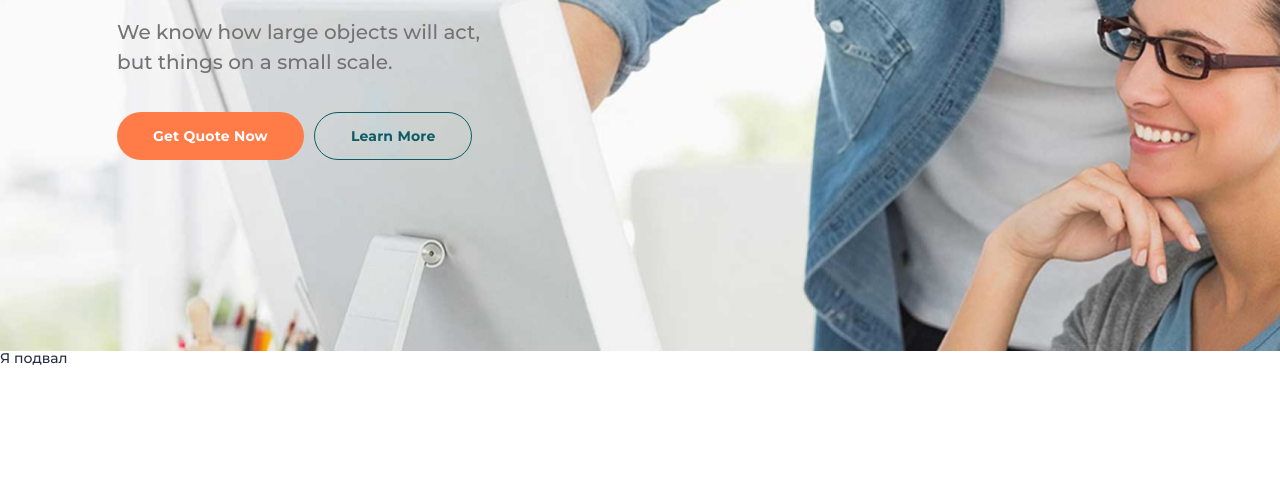
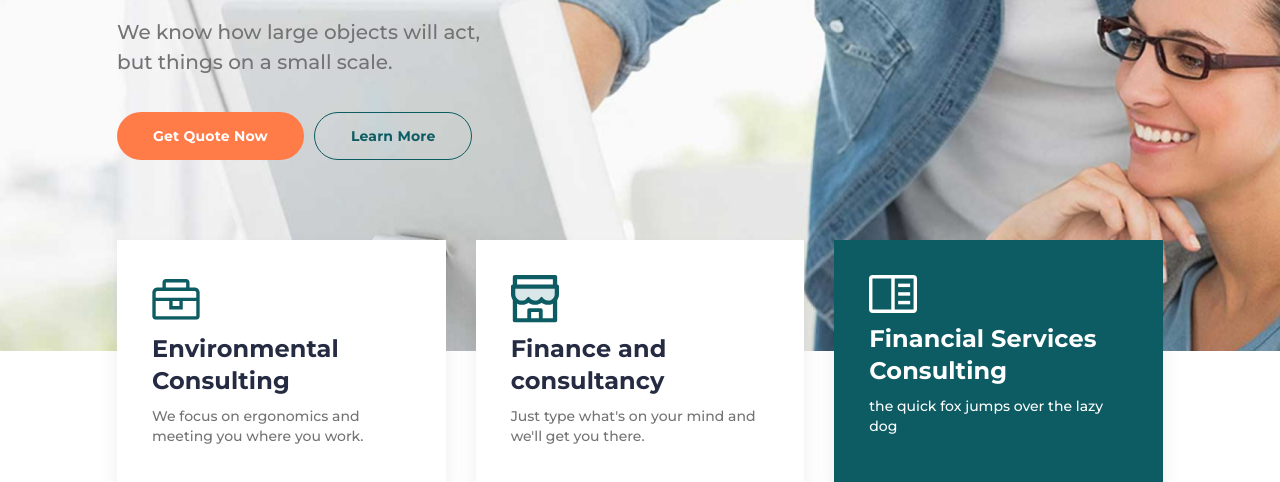
Before and after one commit to Gerilovich/relvise, a plain HTML site: page index.html in a window 1280 px wide. Shown: the part 440-922 px from the top of the page. Before the commit the page ends 805 px from the top, so only its background shows below. Drawn offline with Linux system fonts and the light colour scheme.

Commit message:
add a second block+adaptive

```diff
--- a/css/style.css
+++ b/css/style.css
@@ -156,6 +156,13 @@ body {
 
 .page__main-block {}
 
+
+.page__services {
+	position: relative;
+	z-index: 2;
+	margin: -111px 0px 0px 0px;
+}
+
 /* ================MAIN======================= */
 
 
@@ -241,6 +248,7 @@ body {
 	.main-block__image img {
 		opacity: 0.5;
 	}
+
 	.main-block__body {
 		padding: 120px 0px 191px 0px;
 	}
@@ -250,12 +258,15 @@ body {
 	.main-block__title {
 		font-size: 42px;
 	}
+
 	.main-block__button {
 		flex: 1 1 100%;
 	}
+
 	.main-block__image img {
 		opacity: 0.3;
 	}
+
 	.main-block__text {
 		color: #111010;
 	}
@@ -267,6 +278,89 @@ body {
 	}
 }
 
+/* =================END======MAIN================= */
+
+.services {}
+
+.services__container {}
+
+.services__body {
+
+}
+
+.services__column {
+	flex: 0 1 33.333%;
+}
+
+
+
+.services__item {
+	height: 100%;
+	box-shadow: 0px 13px 19px rgba(0, 0, 0, 0.07);
+	background-color: #fff;
+	padding: 35px;
+}
+
+.item-service {}
+
+.item-service_green {
+	background: #0D5C63;
+}
+
+.item-service_green .item__service__text {
+	color: #FFFFFF;
+}
+
+.item-service_green .item__service__title {
+	color: #FFFFFF;
+}
+
+.item-service_green>*:not(:last-child) {
+	margin: 0px 0px 10px 0px;
+}
+
+.item-service>*:not(:last-child) {
+	margin: 0px 0px 10px 0px;
+}
+
+.item__service__icon {}
+
+.item__service__title {
+	font-weight: 700;
+	letter-spacing: 0.1px;
+	font-size: 24px;
+	line-height: 133%;
+}
+
+.item__service__text {
+	color: #737373;
+	line-height: 142%;
+}
+
+@media (min-width: 670px) {
+	.services__body {
+		display: flex;
+		flex-wrap: wrap;
+		margin: 0px -15px;
+	}
+
+	.services__column {
+		padding: 0px 15px;
+	}
+}
+
+@media (max-width: 991.98px) {
+	.services__column {
+		flex: 0 1 50%;
+	}
+	.services__column:last-child {
+		flex: 1 1 100%;
+	}
+	.services__column:not(:last-child) {
+		margin: 0px 0px 30px 0px;
+	}
+}
+
 /* =================FOOTER======================= */
 
 .footer {}
--- a/index.html
+++ b/index.html
@@ -52,9 +52,39 @@
 					<img src="/img/mainblock/cover.jpg" alt="cover">
 				</div>
 			</div>
+			<section class="page__services services">
+				<div class="services__container _container">
+					<div class="services__body">
+						<div class="services__column">
+							<div class="services__item item-service">
+								<div class="item__service__icon"><img src="/img/services/01.svg" alt="Environmental	Consulting">
+								</div>
+								<h3 class="item__service__title">Environmental Consulting</h3>
+								<div class="item__service__text">We focus on ergonomics and meeting you where you work.</div>
+							</div>
+						</div>
+						<div class="services__column">
+							<div class="services__item item-service">
+								<div class="item__service__icon"><img src="/img/services/02.svg" alt="Finance and	consultancy">
+								</div>
+								<h3 class="item__service__title">Finance and consultancy</h3>
+								<div class="item__service__text">Just type what's on your mind and we'll get you there.</div>
+							</div>
+						</div>
+						<div class="services__column">
+							<div class="services__item item-service_green">
+								<div class="item__service__icon"><img src="/img/services/03.svg"
+										alt="Financial Services Consulting1"></div>
+								<h3 class="item__service__title">Financial Services Consulting</h3>
+								<div class="item__service__text">the quick fox jumps over the lazy dog</div>
+							</div>
+						</div>
+					</div>
+				</div>
+			</section>
 		</main>
 		<footer class="footer">
-			Я подвал
+
 		</footer>
 	</div>
 	<script src="/js/script.js"></script>
```
Also changed, not shown: img/services/01.svg (added), img/services/02.svg (added), img/services/03.svg (added).
